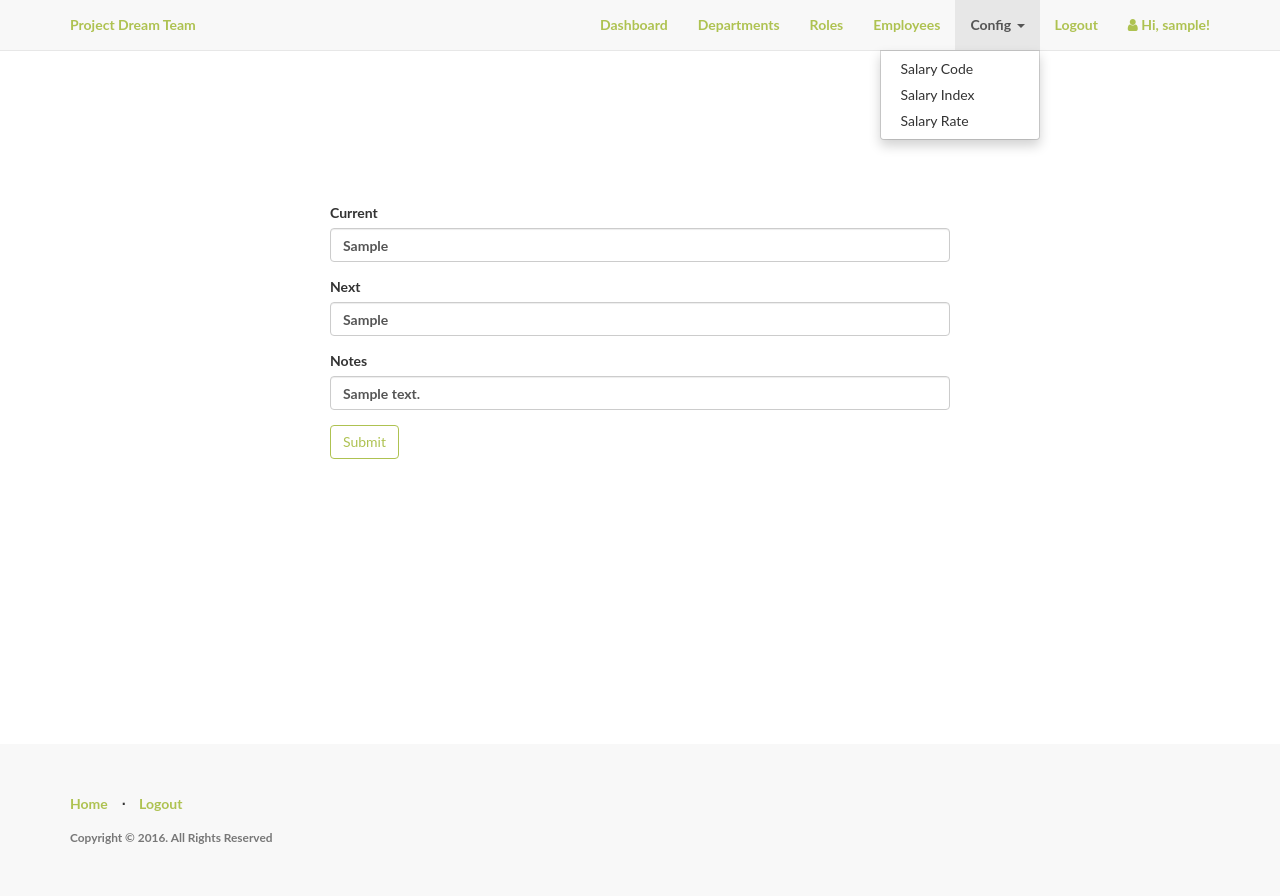
After one commit to truongngocasic/repos, a Flask app: page /admin/config/salary_cfg/edit/1 in a window 1280 px wide, after a click on "Config". The commit adds this page. Run offline with Flask 2, Linux system fonts and the light colour scheme; a user stored in the database is signed in; tables that the repository leaves empty hold one stand-in row (values such as "Sample post"); parts of the project's set-up code (start-up, migrations or seed data) failed here and were passed over; some libraries are stand-ins or nearby versions.

Commit message:
Update salary_cfg views

```diff
--- a/app/admin/forms.py
+++ b/app/admin/forms.py
@@ -33,29 +33,11 @@ class EmployeeAssignForm(FlaskForm):
                             get_label="name")
     submit = SubmitField('Submit')
 
-class SalaryCodeForm(FlaskForm):
+class SalaryConfigForm(FlaskForm):
     """
-    Form for admin to add or edit salary code
+    Form for admin to add or edit salary code/index/rate
     """
-    cur_code = StringField('Current Code', validators=[DataRequired()])
-    next_code = StringField('Next Code', validators=[DataRequired()])
+    cur_cfg = StringField('Current', validators=[DataRequired()])
+    next_cfg = StringField('Next', validators=[DataRequired()])
     notes = StringField('Notes', validators=[DataRequired()])
     submit = SubmitField('Submit')
-
-class SalaryIndexForm(FlaskForm):
-    """
-    Form for admin to add or edit salary index
-    """
-    cur_index = StringField('Current Index', validators=[DataRequired()])
-    next_index = StringField('Next Index', validators=[DataRequired()])
-    notes = StringField('Notes', validators=[DataRequired()])
-    submit = SubmitField('Submit')
-
-class SalaryRateForm(FlaskForm):
-    """
-    Form for admin to add or edit salary rate
-    """
-    cur_rate = StringField('Current Rate', validators=[DataRequired()])
-    next_rate = StringField('Next Rate', validators=[DataRequired()])
-    notes = StringField('Notes', validators=[DataRequired()])
-    submit = SubmitField('Submit')
--- a/app/admin/views.py
+++ b/app/admin/views.py
@@ -1,11 +1,11 @@
 # app/admin/views.py
 
-from flask import abort, flash, redirect, render_template, url_for
+from flask import abort, flash, redirect, render_template, url_for, request
 from flask_login import current_user, login_required
 
 
 from . import admin
-from forms import DepartmentForm, RoleForm, EmployeeAssignForm, SalaryCodeForm, SalaryIndexForm, SalaryRateForm
+from forms import DepartmentForm, RoleForm, EmployeeAssignForm, SalaryConfigForm
 from .. import db
 from ..models import Department, Role, Employee, Salary, SalaryCode, SalaryIndex, SalaryRate
 
@@ -236,93 +236,106 @@ def assign_employee(id):
                            employee=employee, form=form,
                            title='Assign Employee')
 
-@admin.route('/config/salary_code', methods=['GET', 'POST'])
+@admin.route('/config/salary_cfg', methods=['GET', 'POST'])
 @login_required
-def cfg_salary_code():
+def salary_cfg():
     """
     Config salary code
     """
     check_admin()
 
-    form = SalaryCodeForm()
+    cfg_type = request.args.get('cfg_type');
+    form = SalaryConfigForm()
+
     if form.validate_on_submit():
-        salary_code = SalaryCode(cur_code=form.cur_code.data,
-                    next_code=form.next_code.data,
-                    notes=form.notes.data)
+        if (cfg_type == 'salary_code'):
+            salary_cfg = SalaryCode(cur_cfg=form.cur_cfg.data,
+                        next_cfg=form.next_cfg.data,
+                        notes=form.notes.data)
+        elif (cfg_type == 'salary_index'):
+            salary_cfg = SalaryIndex(cur_cfg=form.cur_cfg.data,
+                        next_cfg=form.next_cfg.data,
+                        notes=form.notes.data)
+        else:
+            salary_cfg = SalaryRate(cur_cfg=form.cur_cfg.data,
+                        next_cfg=form.next_cfg.data,
+                        notes=form.notes.data)
 
         try:
             # add role to the database
-            db.session.add(salary_code)
+            db.session.add(salary_cfg)
             db.session.commit()
             flash('You have successfully added a new salary code.')
         except:
             # in case role name already exists
-            flash('Error: salary code already exists.')
+            flash('Error: ' + cfg_type + ' already exists.')
 
         # redirect to the roles page
-        return redirect(url_for('admin.list_roles'))
+        return redirect(url_for('admin.salary_cfg', cfg_type=cfg_type))
 
-    # load role template
-    salalycodes = SalaryCode.query.all()
-    return render_template('admin/config/salary_code.html', form=form, salalycodes=salalycodes, title='Add Salary Code')
+    # load template
+    if (cfg_type == 'salary_code'):
+        salary_cfgs = SalaryCode.query.all()
+        col_name = 'Code'
+    elif (cfg_type == 'salary_index'):
+        salary_cfgs = SalaryIndex.query.all()
+        col_name = 'Index'
+    else:
+        salary_cfgs = SalaryRate.query.all()
+        col_name = 'Rate'
+    return render_template('admin/config/salary_cfg.html', form=form, salary_cfgs=salary_cfgs, col_name=col_name, cfg_type=cfg_type, title='Add Salary Config')
 
-@admin.route('/config/salary_index', methods=['GET', 'POST'])
+@admin.route('/config/salary_cfg/delete/<int:id>', methods=['GET', 'POST'])
 @login_required
-def cfg_salary_index():
+def salary_cfg_delete(id):
     """
-    Config salary index
+    Delete a salary config from the database
     """
     check_admin()
 
-    form = SalaryIndexForm()
-    if form.validate_on_submit():
-        salary_index = SalaryIndex(cur_index=form.cur_index.data,
-                    next_index=form.next_index.data,
-                    notes=form.notes.data)
+    cfg_type = request.args.get('cfg_type');
+    if (cfg_type == 'salary_code'):
+        salary_cfg = SalaryCode.query.get_or_404(id)
+    elif (cfg_type == 'salary_index'):
+        salary_cfg = SalaryIndex.query.get_or_404(id)
+    else:
+        salary_cfg = SalaryRate.query.get_or_404(id)
 
-        try:
-            # add role to the database
-            db.session.add(salary_index)
-            db.session.commit()
-            flash('You have successfully added a new salary index.')
-        except:
-            # in case role name already exists
-            flash('Error: salary index already exists.')
+    db.session.delete(salary_cfg)
+    db.session.commit()
+    flash('You have successfully deleted the salary cfg.')
 
-        # redirect to the roles page
-        return redirect(url_for('admin.list_roles'))
+    # redirect to the salary_cfg page
+    return redirect(url_for('admin.salary_cfg', cfg_type=cfg_type))
 
-    # load role template
-    salalyindexs = SalaryIndex.query.all()
-    return render_template('admin/config/salary_index.html', form=form, salalyindexs=salalyindexs, title='Add Salary Index')
+    return render_template(title="Delete Salary Config")
 
-@admin.route('/config/salary_rate', methods=['GET', 'POST'])
+@admin.route('/config/salary_cfg/edit/<int:id>', methods=['GET', 'POST'])
 @login_required
-def cfg_salary_rate():
+def salary_cfg_edit(id):
     """
-    Config salary rate
+    Edit a salary config from the database
     """
     check_admin()
 
-    form = SalaryRateForm()
+    cfg_type = request.args.get('cfg_type');
+    if (cfg_type == 'salary_code'):
+        salary_cfg = SalaryCode.query.get_or_404(id)
+    elif (cfg_type == 'salary_index'):
+        salary_cfg = SalaryIndex.query.get_or_404(id)
+    else:
+        salary_cfg = SalaryRate.query.get_or_404(id)
+
+    form = SalaryConfigForm(obj=salary_cfg)
     if form.validate_on_submit():
-        salary_rate = SalaryRate(cur_rate=form.cur_rate.data,
-                    next_rate=form.next_rate.data,
-                    notes=form.notes.data)
+        salary_cfg.cur_cfg  = form.cur_cfg.data
+        salary_cfg.next_cfg = form.next_cfg.data
+        salary_cfg.notes    = form.notes.data
+        db.session.add(salary_cfg)
+        db.session.commit()
+        flash('You have successfully edited the salary cfg.')
 
-        try:
-            # add role to the database
-            db.session.add(salary_rate)
-            db.session.commit()
-            flash('You have successfully added a new salary rate.')
-        except:
-            # in case role name already exists
-            flash('Error: salary rate already exists.')
+        # redirect to the salary_cfg page
+        return redirect(url_for('admin.salary_cfg', cfg_type=cfg_type))
 
-        # redirect to the roles page
-        return redirect(url_for('admin.list_roles'))
-
-    # load role template
-    salalyrates = SalaryRate.query.all()
-    return render_template('admin/config/salary_index.html', form=form, salalyrates=salalyrates, title='Add Salary Index')
-    return render_template('admin/config/salary_rate.html', form=form, title='Add Salary Rate')
+    return render_template('admin/config/salary_edit.html', form=form, title='Edit Salary Config')
--- /dev/null
+++ b/app/templates/admin/config/salary_edit.html
@@ -0,0 +1,19 @@
+<!-- app/templates/admin/config/salary_code.html -->
+
+{% import "bootstrap/wtf.html" as wtf %}
+{% extends "base.html" %}
+{% block title %}
+{% endblock %}
+{% block body %}
+<div class="content-section">
+ <div class="outer">
+    <div class="middle">
+      <div class="inner">
+        <div class="center">
+            {{ wtf.quick_form(form) }}
+        </div>
+      </div>
+    </div>
+  </div>
+</div>
+{% endblock %}
--- a/app/templates/base.html
+++ b/app/templates/base.html
@@ -36,9 +36,9 @@
                     <li class="dropdown">
                       <a href="#" class="dropdown-toggle" data-toggle="dropdown" type="button">Config <span class="caret"></span></a>
                       <ul class="dropdown-menu">
-                        <li><a href="{{ url_for('admin.cfg_salary_code') }}">Salary Code</a></li>
-                        <li><a href="{{ url_for('admin.cfg_salary_index') }}">Salary Index</a></li>
-                        <li><a href="{{ url_for('admin.cfg_salary_rate') }}">Salary Rate</a></li>
+                        <li><a href="{{ url_for('admin.salary_cfg') + '?cfg_type=salary_code'}}">Salary Code</a></li>
+                        <li><a href="{{ url_for('admin.salary_cfg') + '?cfg_type=salary_index'}}">Salary Index</a></li>
+                        <li><a href="{{ url_for('admin.salary_cfg') + '?cfg_type=salary_rate'}}">Salary Rate</a></li>
                       </ul>
                     </li>
                     {% else %}
```
Also changed, not shown: app/models.py (+6 -6 lines), app/templates/admin/config/salary_cfg.html (renamed from app/templates/admin/config/salary_rate.html, +9 -9 lines), app/templates/admin/config/salary_code.html (deleted, +0 -51 lines), app/templates/admin/config/salary_index.html (deleted, +0 -49 lines).
